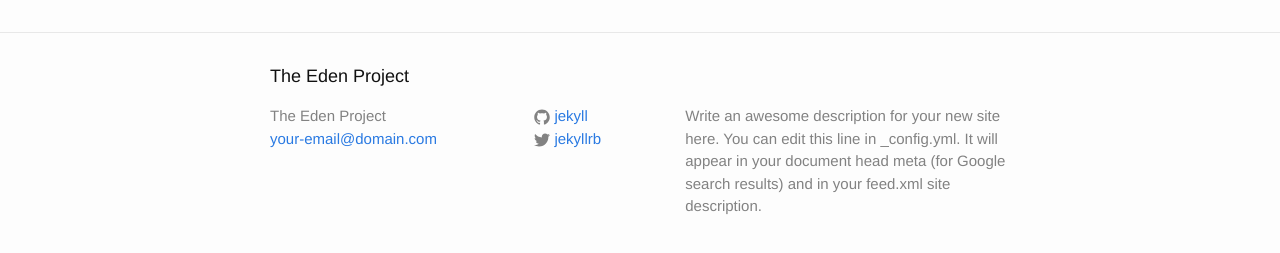
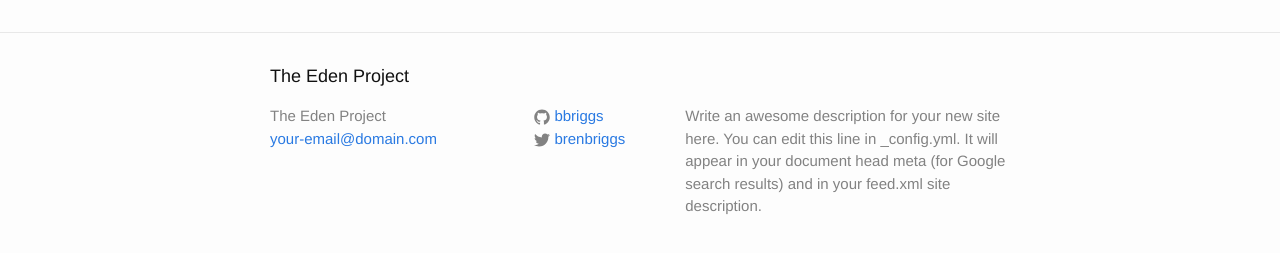
Before and after one commit to bbriggs/eden-project-web, a Jekyll site: the page built from about.md, in a window 1280 px wide. Shown: the part 318-571 px from the top of the page. Built offline with Jekyll 4.4.1, drawn with Linux system fonts in a browser that asks for light colours.

Commit message:
Fix defaults in config.yml to match my info

```diff
--- a/_config.yml
+++ b/_config.yml
@@ -13,9 +13,9 @@ description: > # this means to ignore newlines until "baseurl:"
   line in _config.yml. It will appear in your document head meta (for
   Google search results) and in your feed.xml site description.
 baseurl: "" # the subpath of your site, e.g. /blog
-url: "http://yourdomain.com" # the base hostname & protocol for your site
-twitter_username: jekyllrb
-github_username:  jekyll
+url: "http://eden-project.sithmail.com" # the base hostname & protocol for your site
+twitter_username: brenbriggs
+github_username:  bbriggs
 
 # Build settings
 markdown: kramdown
```
